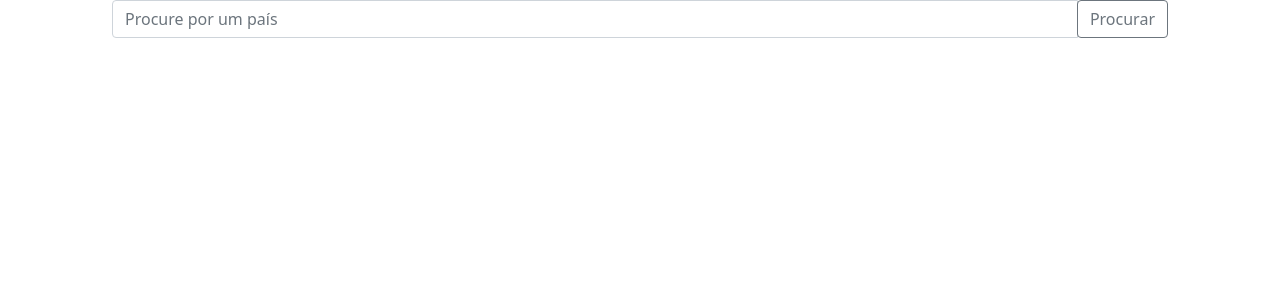
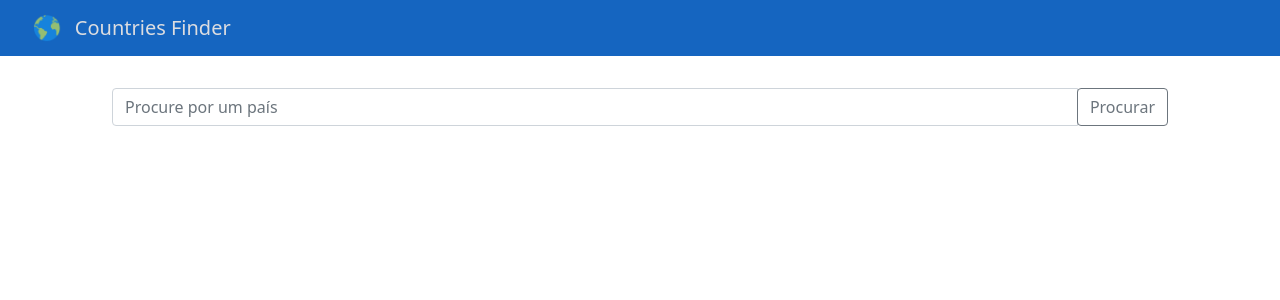
Before and after one commit to tallesv/countries-finder, a React (Create React App) app: page / in a window 1280 px wide. Shown: the top 300 px of the page. Built offline with nearby package versions, Linux system fonts and the light colour scheme.

Commit message:
feat: add header

```diff
--- a/src/App.tsx
+++ b/src/App.tsx
@@ -1,4 +1,5 @@
 import React, { useState } from 'react';
+import Header from './components/Header';
 import SearchInput from './components/SearchInput';
 import './styles/global.css';
 
@@ -6,6 +7,8 @@ function App(): JSX.Element {
   const [textSearched, setTextSearched] = useState('');
   return (
     <>
+      <Header />
+
       <main>
         <SearchInput onChangeInputValue={setTextSearched} />
 
--- /dev/null
+++ b/src/components/Header/header.module.css
@@ -0,0 +1,17 @@
+.header {
+  background-color: var(--blue-header);
+  padding: 0 2rem;
+  margin-bottom: 2rem;
+}
+
+.header > a {
+  color: var(--gray) !important;
+  display: flex;
+  align-items: center;
+}
+
+.header > a > img {
+  width: 30px;
+  height: 30px;
+  margin-right: 0.8rem;
+}
--- /dev/null
+++ b/src/components/Header/index.tsx
@@ -0,0 +1,15 @@
+import React from 'react';
+import Navbar from 'react-bootstrap/Navbar';
+
+import styles from './header.module.css';
+
+export default function Header(): JSX.Element {
+  return (
+    <Navbar className={styles.header}>
+      <Navbar.Brand href="/">
+        <img src="/globe.png" alt="globe icon" />
+        Countries Finder
+      </Navbar.Brand>
+    </Navbar>
+  );
+}
```
Also changed, not shown: public/globe.png (added), src/components/SearchInput/index.tsx (renamed from src/components/SearchInput.tsx).
